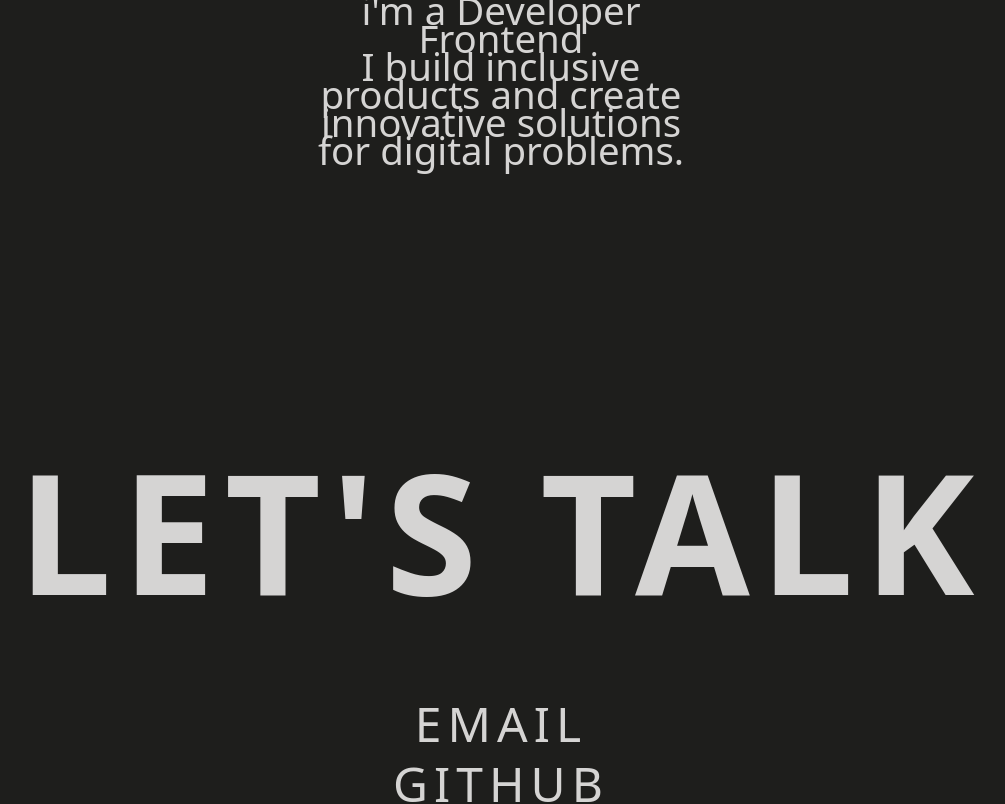
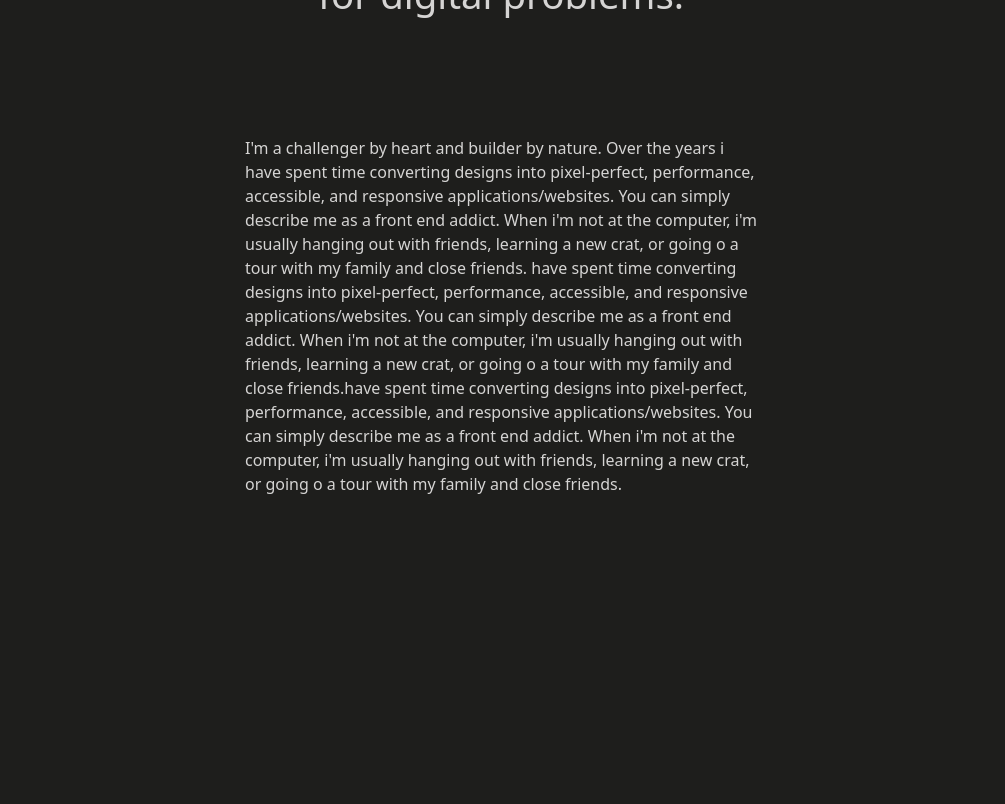
Before and after one commit to ouzepe/portfolio_v4, a Next.js app: page / in a window 1280 px wide. Shown: the part 480-1284 px from the top of the page, without its empty margins (139-1144 px from the left). Built offline with nearby package versions, Linux system fonts and the light colour scheme.

Commit message:
fix footer space

```diff
--- a/components/About.tsx
+++ b/components/About.tsx
@@ -2,7 +2,7 @@ import React from "react";
 
 export const About = () => {
   return (
-    <div className='h-svh flex justify-center items-center' id='about'>
+    <div className='h-[250svh] flex justify-center' id='about'>
       <div className='w-[50vw] flex flex-col items-center'>
         <h1 className='mt-[50%] lg:mt-[10%] uppercase font-bold text-6xl lg:text-[15dvw]'>
           Hello!{" "}
@@ -15,7 +15,7 @@ export const About = () => {
           </p>
         </div>
 
-        {/* <p className='mt-[10vw] lg:w-[40dvw]'>
+        <p className='mt-[10vw] lg:w-[40dvw]'>
           I&apos;m a challenger by heart and builder by nature. Over the years i
           have spent time converting designs into pixel-perfect, performance,
           accessible, and responsive applications/websites. You can simply
@@ -32,7 +32,7 @@ export const About = () => {
           addict. When i&apos;m not at the computer, i&apos;m usually hanging
           out with friends, learning a new crat, or going o a tour with my
           family and close friends.
-        </p> */}
+        </p>
       </div>
     </div>
   );
--- a/components/Footer.tsx
+++ b/components/Footer.tsx
@@ -4,8 +4,8 @@ import React from "react";
 
 function Footer() {
   return (
-    <footer className='flex justify-center  lg:h-[100dvh] w-full'>
-      <div className='pt-[10%] flex flex-col items-center '>
+    <footer className='flex justify-center items-end  lg:h-[100dvh] w-full'>
+      <div className='flex flex-col justify-center items-center  h-[70dvh] pb-[10%]'>
         <h1 className='font-bold text-[10dvw] lg:text-[13dvw] leading-[13dvw] tracking-[0px] lg:tracking-[10px] uppercase'>
           let&apos;s talk
         </h1>
@@ -20,7 +20,6 @@ function Footer() {
               {link.text}
             </Link>
           ))}
-        </div>
           <span className='mt-10'>
             <p className='text-sm'>
               © 2024 create by{" "}
@@ -33,6 +32,7 @@ function Footer() {
             </p>
           </span>
         </div>
+      </div>
     </footer>
   );
 }
```
Lines whose indentation alone changed are shown as unchanged.
